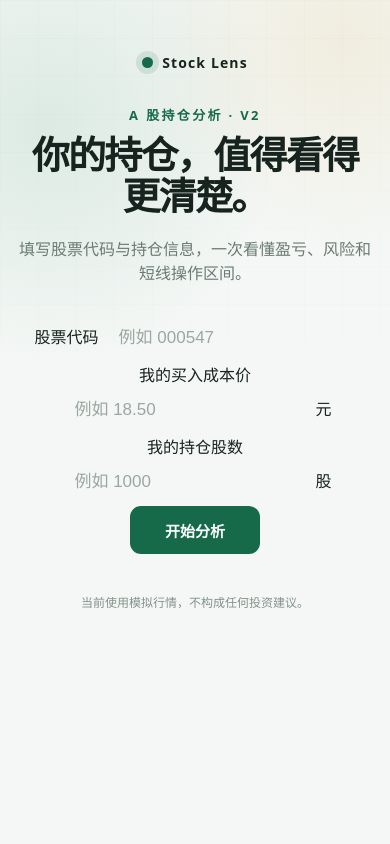
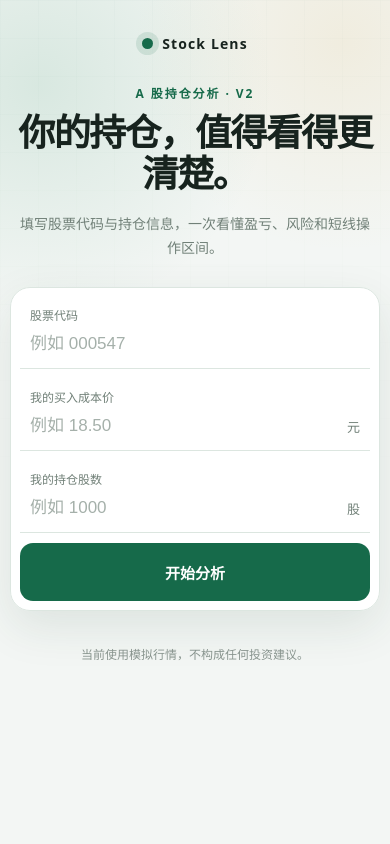
Before and after one commit to yydevil6/stock-analyzer-web, a Flask app: page / in a window 390 px wide. Run offline with Flask 3, Linux system fonts and the light colour scheme.

Commit message:
升级持仓分析：static/style.css

```diff
--- a/static/style.css
+++ b/static/style.css
@@ -1,96 +1,120 @@
 :root {
-    --bg: #f4f7f5;
-    --surface: rgba(255, 255, 255, 0.94);
+    --bg: #f3f6f4;
+    --surface: rgba(255, 255, 255, .96);
     --ink: #17231e;
-    --muted: #6b7b73;
+    --muted: #718078;
     --primary: #166a4a;
-    --primary-dark: #0e5037;
-    --line: #dfe8e3;
-    --up: #d84b45;
-    --down: #16865b;
-    --shadow: 0 24px 70px rgba(35, 69, 54, 0.12);
+    --primary-dark: #0c4e35;
+    --line: #dce6e0;
+    --profit: #d54a44;
+    --loss: #17825a;
+    --shadow: 0 24px 72px rgba(30, 66, 49, .12);
 }
 
 * { box-sizing: border-box; }
-
+html { scroll-behavior: smooth; }
 body {
     margin: 0;
     min-height: 100vh;
     color: var(--ink);
     font-family: "Microsoft YaHei", "PingFang SC", system-ui, sans-serif;
     background:
-        radial-gradient(circle at 12% 15%, rgba(46, 139, 99, 0.12), transparent 30%),
-        radial-gradient(circle at 88% 5%, rgba(218, 171, 76, 0.13), transparent 24%),
+        radial-gradient(circle at 10% 10%, rgba(35, 137, 91, .13), transparent 28%),
+        radial-gradient(circle at 88% 5%, rgba(221, 174, 82, .13), transparent 24%),
         var(--bg);
 }
-
 body::before {
     content: "";
     position: fixed;
     inset: 0;
     pointer-events: none;
-    opacity: 0.22;
-    background-image: linear-gradient(rgba(22, 106, 74, 0.08) 1px, transparent 1px),
-                      linear-gradient(90deg, rgba(22, 106, 74, 0.08) 1px, transparent 1px);
+    opacity: .2;
+    background-image: linear-gradient(rgba(22,106,74,.08) 1px, transparent 1px), linear-gradient(90deg, rgba(22,106,74,.08) 1px, transparent 1px);
     background-size: 38px 38px;
-    mask-image: linear-gradient(to bottom, black, transparent 70%);
+    mask-image: linear-gradient(to bottom, black, transparent 75%);
 }
+.page-shell { width: min(1040px, calc(100% - 32px)); margin: auto; padding: 42px 0 72px; }
+.hero { position: relative; text-align: center; padding: 20px 0 36px; }
+.brand { display: inline-flex; align-items: center; gap: 9px; font-size: 14px; font-weight: 800; letter-spacing: .08em; }
+.brand-dot { width: 11px; height: 11px; border-radius: 50%; background: var(--primary); box-shadow: 0 0 0 6px rgba(22,106,74,.12); }
+.eyebrow { margin: 30px 0 9px; color: var(--primary); font-size: 12px; font-weight: 800; letter-spacing: .16em; text-transform: uppercase; }
+h1 { max-width: 780px; margin: auto; font-family: Georgia, "Microsoft YaHei", serif; font-size: clamp(36px, 6vw, 60px); letter-spacing: -.045em; line-height: 1.12; }
+.subtitle { margin: 18px auto 28px; color: var(--muted); font-size: 16px; }
 
-.page-shell { width: min(960px, calc(100% - 32px)); margin: 0 auto; padding: 48px 0 72px; }
-.hero { text-align: center; padding: 26px 16px 38px; }
-.brand { display: inline-flex; align-items: center; gap: 9px; font-size: 14px; font-weight: 700; letter-spacing: 0.08em; }
-.brand-dot { width: 11px; height: 11px; border-radius: 50%; background: var(--primary); box-shadow: 0 0 0 6px rgba(22, 106, 74, 0.12); }
-.eyebrow { margin: 32px 0 10px; color: var(--primary); font-size: 13px; font-weight: 700; letter-spacing: 0.18em; text-transform: uppercase; }
-h1 { margin: 0; font-family: Georgia, "Microsoft YaHei", serif; font-size: clamp(38px, 7vw, 68px); letter-spacing: -0.045em; line-height: 1.08; }
-.subtitle { margin: 20px auto 30px; color: var(--muted); font-size: 16px; }
-
-.search-box { display: flex; max-width: 570px; margin: 0 auto; padding: 7px; border: 1px solid var(--line); border-radius: 16px; background: var(--surface); box-shadow: 0 14px 40px rgba(32, 74, 55, 0.1); }
-.search-box:focus-within { border-color: rgba(22, 106, 74, 0.45); box-shadow: 0 14px 44px rgba(32, 74, 55, 0.14), 0 0 0 4px rgba(22, 106, 74, 0.08); }
-input { min-width: 0; flex: 1; border: 0; outline: 0; padding: 14px 16px; color: var(--ink); background: transparent; font-size: 17px; letter-spacing: 0.12em; }
-input::placeholder { color: #9aa8a1; letter-spacing: normal; }
-button { min-width: 130px; border: 0; border-radius: 11px; padding: 0 21px; color: white; background: var(--primary); font-size: 15px; font-weight: 700; cursor: pointer; transition: transform .2s, background .2s; }
+.analysis-form { display: grid; grid-template-columns: 1.1fr 1fr 1fr auto; gap: 10px; align-items: end; padding: 10px; border: 1px solid var(--line); border-radius: 20px; background: var(--surface); box-shadow: 0 16px 46px rgba(30,66,49,.1); text-align: left; }
+.input-group { min-width: 0; padding: 4px 12px; border-right: 1px solid var(--line); }
+.input-group label { display: block; margin-bottom: 5px; color: var(--muted); font-size: 12px; }
+.input-group input { width: 100%; min-width: 0; border: 0; outline: 0; padding: 5px 0; color: var(--ink); background: transparent; font-size: 17px; font-weight: 650; }
+.input-group input::placeholder { color: #a5b0aa; font-weight: 400; }
+.input-with-unit { display: flex; align-items: center; gap: 5px; }
+.input-with-unit span { color: var(--muted); font-size: 13px; }
+button { height: 58px; min-width: 128px; border: 0; border-radius: 13px; padding: 0 20px; color: white; background: var(--primary); font-size: 15px; font-weight: 800; cursor: pointer; transition: transform .2s, background .2s; }
 button:hover { background: var(--primary-dark); transform: translateY(-1px); }
 button:disabled { cursor: wait; opacity: .75; transform: none; }
 .button-loader { display: none; width: 18px; height: 18px; margin: auto; border: 2px solid rgba(255,255,255,.35); border-top-color: white; border-radius: 50%; animation: spin .7s linear infinite; }
 button.loading .button-text { display: none; }
 button.loading .button-loader { display: block; }
 @keyframes spin { to { transform: rotate(360deg); } }
-.error-message { min-height: 22px; margin: 12px 0 0; color: #b53530; font-size: 14px; }
-.mock-note { margin: 5px 0 0; color: #84928b; font-size: 12px; }
+.error-message { min-height: 20px; margin: 11px 0 0; color: #b63d38; font-size: 13px; }
+.mock-note { margin: 3px 0 0; color: #87938d; font-size: 12px; }
 
-.report { padding: 34px; border: 1px solid rgba(222, 232, 226, .9); border-radius: 24px; background: var(--surface); box-shadow: var(--shadow); animation: reveal .45s ease-out both; }
-@keyframes reveal { from { opacity: 0; transform: translateY(15px); } }
-.report-header { display: flex; align-items: center; justify-content: space-between; gap: 20px; padding-bottom: 24px; border-bottom: 1px solid var(--line); }
+.report { position: relative; padding: 34px; border: 1px solid rgba(220,230,224,.95); border-radius: 26px; background: var(--surface); box-shadow: var(--shadow); animation: reveal .45s ease-out both; }
+@keyframes reveal { from { opacity: 0; transform: translateY(16px); } }
+.report-header { display: flex; justify-content: space-between; align-items: center; gap: 20px; padding-bottom: 22px; border-bottom: 1px solid var(--line); }
 .report-header .eyebrow { margin: 0 0 7px; }
+.stock-title { display: flex; align-items: center; gap: 13px; }
 h2 { margin: 0; font-family: Georgia, serif; font-size: 30px; letter-spacing: .06em; }
-.trend-badge { padding: 8px 13px; border-radius: 999px; color: var(--primary); background: rgba(22, 106, 74, .1); font-size: 13px; font-weight: 700; }
-.price-panel { display: flex; justify-content: space-between; align-items: end; padding: 28px 4px; }
-.metric-label, .metric-card span, .levels span, .advice-card div > span { display: block; margin-bottom: 8px; color: var(--muted); font-size: 13px; }
-.price { font-family: Georgia, serif; font-size: 46px; line-height: 1; }
-.price::before { content: "¥"; margin-right: 4px; color: var(--muted); font-size: 19px; }
-.change-wrap { text-align: right; }
-.change { font-size: 22px; }
-.change.up { color: var(--up); }
-.change.down { color: var(--down); }
-.metrics-grid { display: grid; grid-template-columns: repeat(3, 1fr); gap: 12px; }
-.metric-card { min-height: 96px; padding: 20px; border: 1px solid var(--line); border-radius: 15px; background: #fafcfb; }
-.metric-card strong { font-size: 20px; }
-.levels { display: grid; grid-template-columns: repeat(3, 1fr); gap: 1px; margin: 18px 0; overflow: hidden; border: 1px solid var(--line); border-radius: 15px; background: var(--line); }
-.levels article { padding: 19px 20px; background: white; }
-.levels strong { font-size: 19px; }
-.advice-card { display: flex; gap: 17px; align-items: flex-start; padding: 22px; border-radius: 15px; color: #f3fbf7; background: var(--primary-dark); }
-.advice-icon { display: grid; flex: 0 0 38px; height: 38px; place-items: center; border-radius: 10px; color: white; background: rgba(255,255,255,.12); font-size: 20px; }
-.advice-card div > span { color: #a9cbbb; }
+#trend-badge { padding: 7px 11px; border-radius: 999px; color: var(--primary); background: rgba(22,106,74,.1); font-size: 12px; font-weight: 800; }
+.report-time { color: var(--muted); font-size: 12px; }
+.position-summary { display: grid; grid-template-columns: repeat(4, 1fr); gap: 1px; margin: 26px 0 16px; overflow: hidden; border: 1px solid var(--line); border-radius: 16px; background: var(--line); }
+.position-summary article { padding: 20px; background: white; }
+.position-summary span, .profit-panel span, .action-card p, .advice-card > span, .metrics-grid span { display: block; color: var(--muted); font-size: 12px; }
+.position-summary strong { font-size: clamp(20px, 2.5vw, 27px); }
+.position-summary small { margin-left: 4px; color: var(--muted); }
+.profit-panel { display: grid; grid-template-columns: 1fr 1fr; gap: 24px; align-items: end; padding: 24px; border-radius: 16px; color: white; background: var(--primary-dark); }
+.profit-panel div:last-child { text-align: right; }
+.profit-panel span { margin-bottom: 8px; color: rgba(255,255,255,.68); }
+.profit-panel strong { font-family: Georgia, "Microsoft YaHei", serif; font-size: clamp(26px, 4vw, 38px); }
+.profit-panel.profit { background: linear-gradient(120deg, #9f3733, var(--profit)); }
+.profit-panel.loss { background: linear-gradient(120deg, #0e6846, var(--loss)); }
+.action-grid { display: grid; grid-template-columns: 1fr 1fr; gap: 14px; margin: 16px 0; }
+.action-card { padding: 22px; border: 1px solid var(--line); border-radius: 16px; background: #fafcfb; }
+.card-heading { display: flex; align-items: center; gap: 9px; margin-bottom: 14px; font-size: 13px; font-weight: 750; }
+.card-icon { display: grid; width: 27px; height: 27px; place-items: center; border-radius: 8px; background: rgba(22,106,74,.1); color: var(--primary); }
+.action-card strong { font-size: 25px; }
+.action-card p { margin: 10px 0 0; line-height: 1.65; }
+.advice-card { padding: 22px; border-radius: 16px; color: #effaf4; background: var(--primary-dark); }
+.advice-card > span { margin-bottom: 8px; color: #9fc6b4; }
 .advice-card p { margin: 0; line-height: 1.75; }
-.sr-only { position: absolute; width: 1px; height: 1px; padding: 0; margin: -1px; overflow: hidden; clip: rect(0,0,0,0); white-space: nowrap; border: 0; }
+.market-details { margin-top: 16px; border-top: 1px solid var(--line); }
+.market-details summary { padding: 18px 2px 2px; color: var(--primary); font-size: 13px; font-weight: 750; cursor: pointer; }
+.metrics-grid { display: grid; grid-template-columns: repeat(3, 1fr); gap: 10px; padding-top: 14px; }
+.metrics-grid article { padding: 16px; border: 1px solid var(--line); border-radius: 12px; }
+.metrics-grid span { margin-bottom: 6px; }
 
-@media (max-width: 640px) {
-    .page-shell { padding-top: 25px; }
-    .hero { padding-inline: 0; }
-    .search-box { flex-direction: column; }
-    button { min-height: 48px; }
-    .report { padding: 22px 18px; }
-    .metrics-grid { grid-template-columns: repeat(2, 1fr); }
-    .levels { grid-template-columns: 1fr; }
-    .price { font-size: 38px; }
+@media (max-width: 820px) {
+    .analysis-form { grid-template-columns: 1fr 1fr; }
+    .code-input { grid-column: 1 / -1; }
+    .input-group:nth-child(3) { border-right: 0; }
+    button { grid-column: 1 / -1; }
+    .position-summary { grid-template-columns: 1fr 1fr; }
 }
+@media (max-width: 560px) {
+    .page-shell { width: min(100% - 20px, 1040px); padding-top: 22px; }
+    .hero { padding-top: 10px; }
+    h1 { font-size: 37px; }
+    .subtitle { padding: 0 10px; font-size: 14px; line-height: 1.7; }
+    .analysis-form { grid-template-columns: 1fr; padding: 9px; }
+    .code-input, button { grid-column: auto; }
+    .input-group { padding: 9px 10px; border-right: 0; border-bottom: 1px solid var(--line); }
+    button { width: 100%; }
+    .report { padding: 22px 16px; border-radius: 20px; }
+    .report-time { display: none; }
+    .position-summary { grid-template-columns: 1fr 1fr; }
+    .position-summary article { padding: 16px 13px; }
+    .position-summary strong { font-size: 20px; }
+    .profit-panel { grid-template-columns: 1fr; gap: 18px; }
+    .profit-panel div:last-child { text-align: left; }
+    .action-grid { grid-template-columns: 1fr; }
+    .metrics-grid { grid-template-columns: 1fr 1fr; }
+}
```
